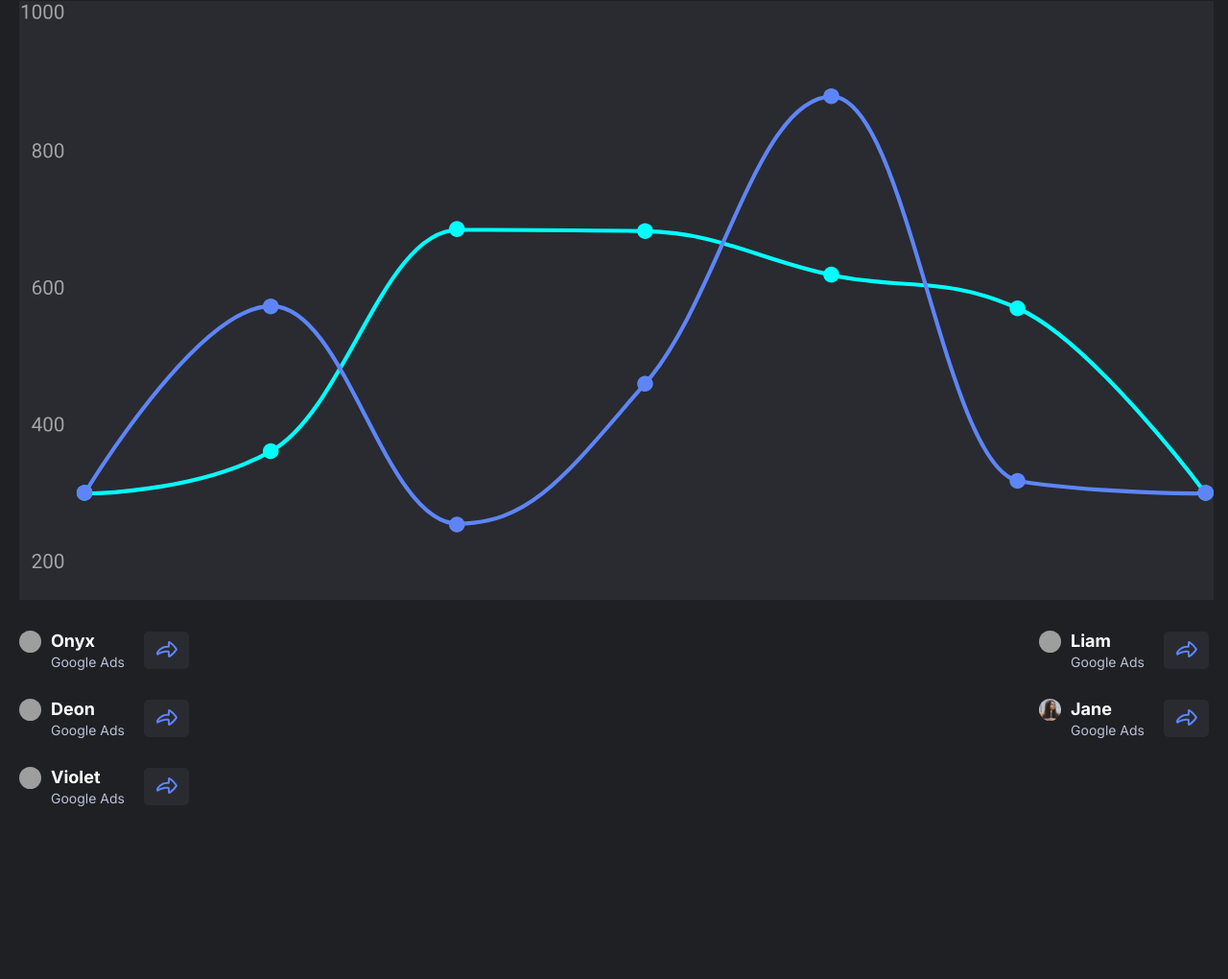
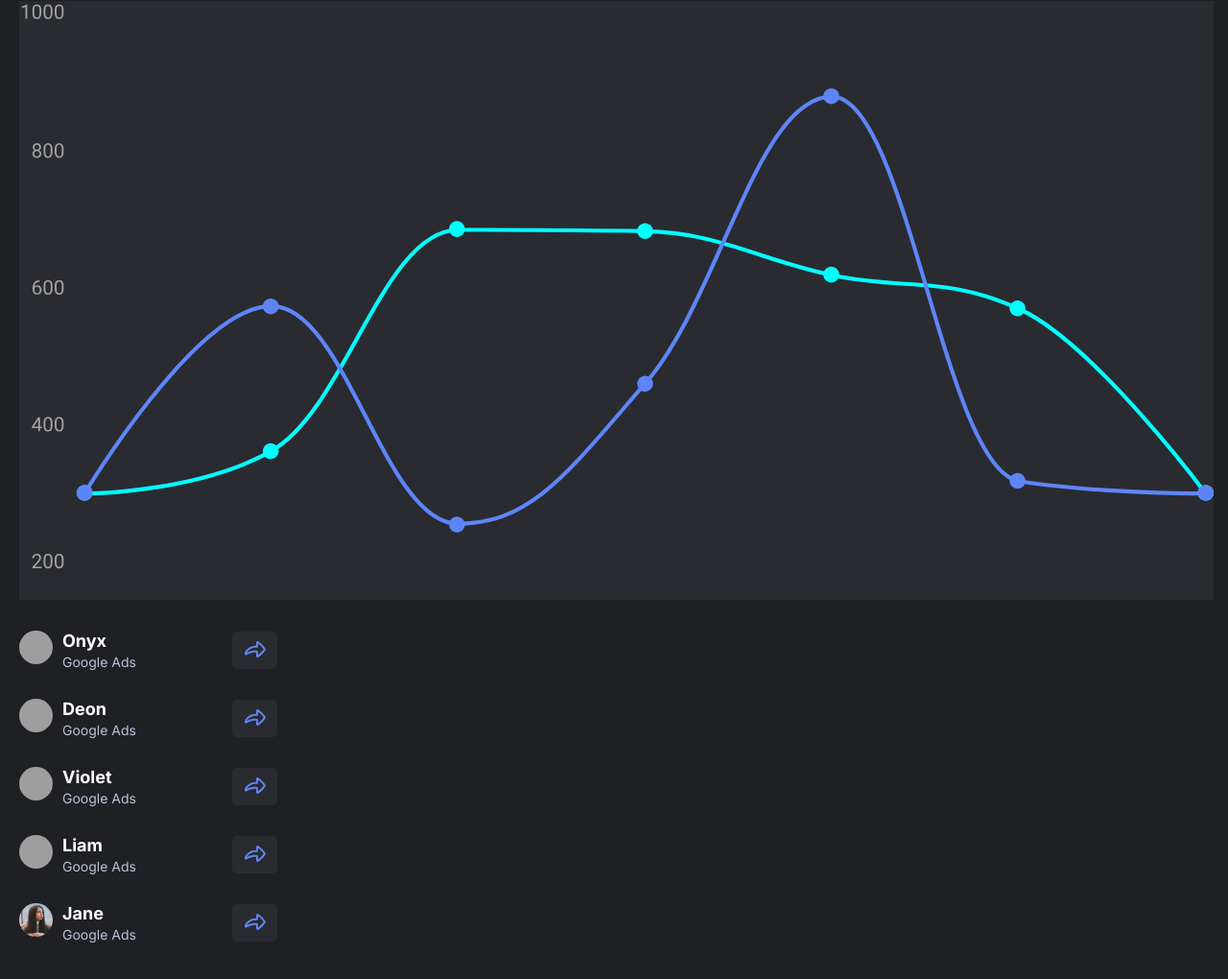
Before and after one commit to alsoankit/design-analytics, a plain HTML site: page index.html in a window 1280 px wide. Shown: the part 370-1390 px from the top of the page at 96% size. Before the commit the page ends 1260 px from the top, so only its background shows below. Drawn offline with Linux system fonts and the light colour scheme; grey boxes are pictures that could not be loaded.

Commit message:
Add files via upload

```diff
--- a/css/main.css
+++ b/css/main.css
@@ -139,8 +139,8 @@ nav ul p {
 }
 .people {
   display: flex;
+  flex-direction: column;
   justify-content: space-between;
-  gap: 1rem;
   color: white;
   padding: 0.5rem;
 }
@@ -154,6 +154,9 @@ nav ul p {
   aspect-ratio: 1/1;
   border-radius: 3rem;
 }
+.secondary-wrapper img {
+  width: 3.5rem;
+}
 .people h2 {
   font-size: 1.8rem;
   font-weight: bold;
@@ -163,12 +166,10 @@ nav ul p {
   font-size: 1.4rem;
   color: #bac2d9;
 }
-
 .primary-wrapper {
   display: flex;
-  justify-content: space-between;
   align-items: center;
-  gap: 2rem;
+  gap: 10rem;
   margin-bottom: 3rem;
 }
 .secondary-wrapper {
```
